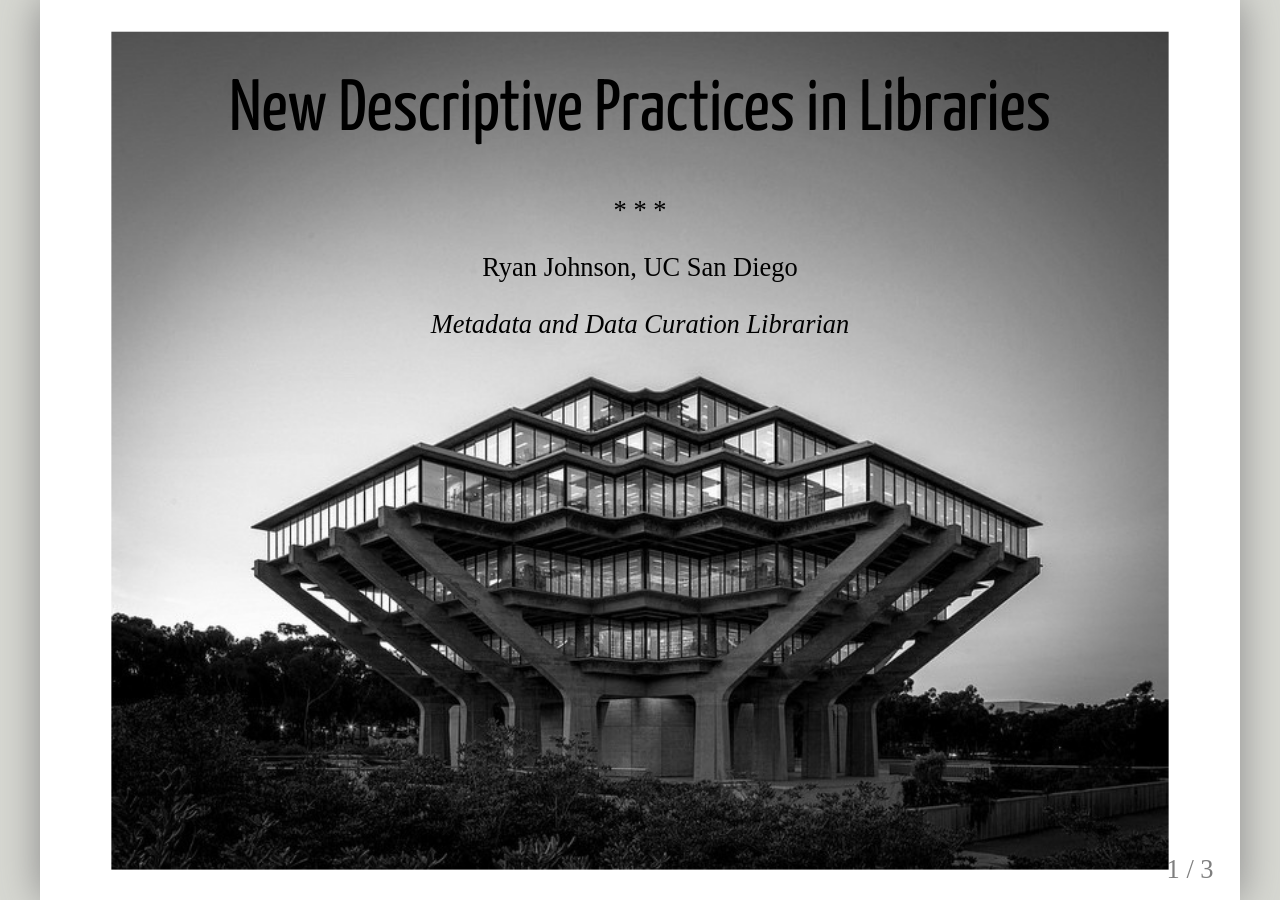
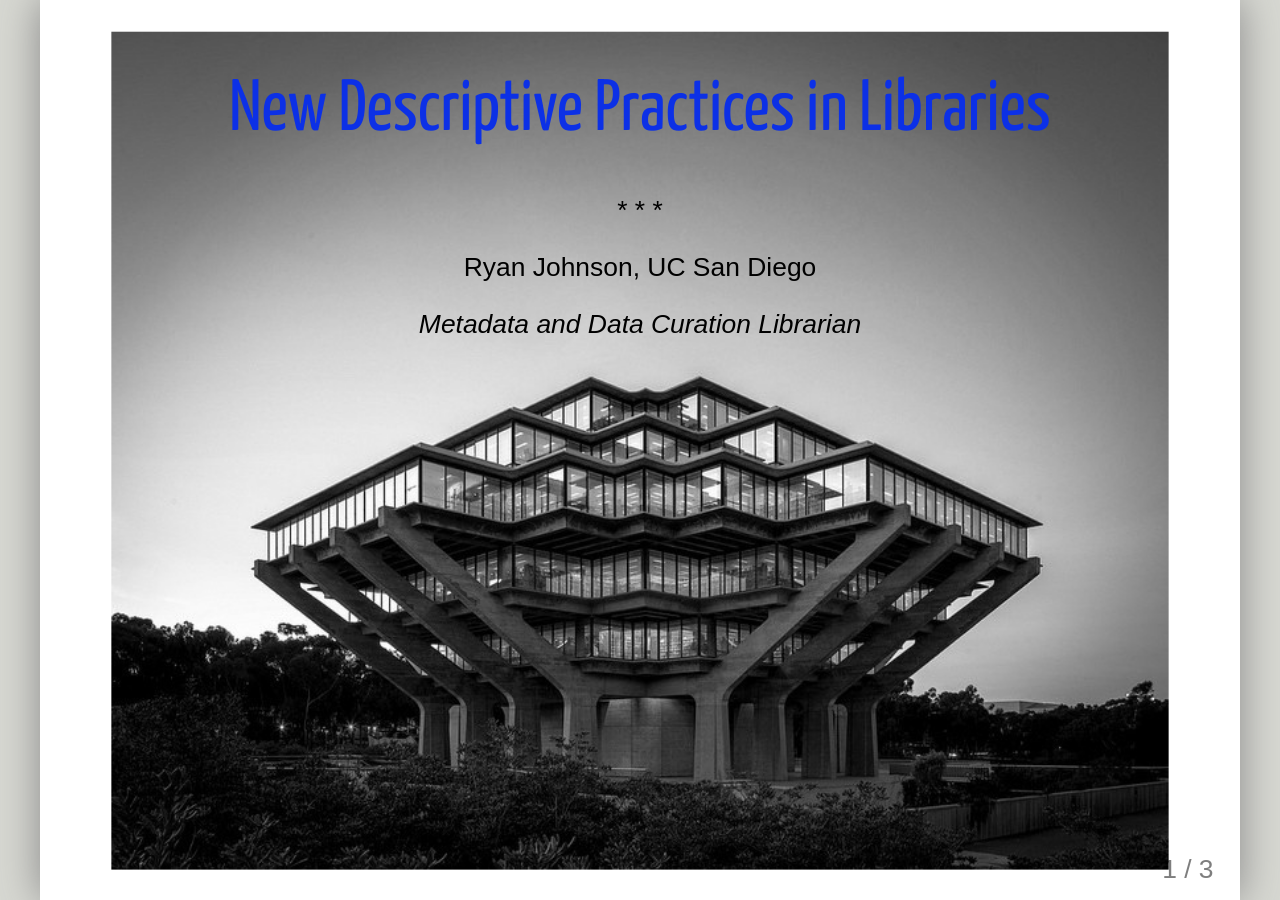
Before and after one commit to remerjohnson/remerjohnson.github.io, a Jekyll site: the page new-descriptive.html, which Jekyll copies as it is, in a window 1280 px wide. Built offline with Jekyll 4.4.1, drawn with Linux system fonts in a browser that asks for light colours; some web fonts are replaced.

Commit message:
Lot of CSS tweaks

````diff
--- a/new-descriptive.html
+++ b/new-descriptive.html
@@ -5,10 +5,10 @@
     <meta charset="utf-8">
     <style>
       @import url(https://fonts.googleapis.com/css?family=Yanone+Kaffeesatz);
-      @import url(https://fonts.googleapis.com/css?family=Droid+Serif:400,700,400italic);
+      @import url(https://fonts.googleapis.com/css?family=Fira+Sans+Condensed:400,700,400italic);
       @import url(https://fonts.googleapis.com/css?family=Ubuntu+Mono:400,700,400italic);
 
-      body { font-family: 'Droid Serif'; }
+      body { font-family: 'Fira Sans Condensed', sans-serif; }
       h1, h2, h3 {
         font-family: 'Yanone Kaffeesatz';
         font-weight: normal;
@@ -19,6 +19,17 @@
       }
       li p { line-height: 1.25em; }
       .red { color: #fa0000; }
+      .darkblue { color: #0c30e6; }
+      a, a > code {
+        color: rgb(42, 110, 235);
+        text-decoration: none;
+      }
+      code {
+        background: #e7e8e2;
+        border-radius: 5px;
+      }
+      .remark-code, .remark-inline-code { font-family: 'Ubuntu Mono'; }
+      .remark-code-line-highlighted     { background-color: #dcded3; }
       .inverse {
         background: #272822;
         color: #777872;
@@ -28,7 +39,6 @@
         color: #f3f3f3;
         line-height: 0.8em;
       }
-      .remark-code, .remark-inline-code { font-family: 'Ubuntu Mono'; }
     </style>
   </head>
   <body>
@@ -64,14 +72,43 @@
 class: inverse
 # Introduction
 
+
 ---
 Hello world!
+
+Let's do some `code`
+
+Now let's look at some XML code:
+
+```xml
+<!DOCTYPE html>
+<html>
+  <head>
+    <style type="text/css">
+      /* Slideshow styles */
+    </style>
+  </head>
+  <body>
+*    <textarea id="source">
+      <!-- Slideshow Markdown -->
+    &lt;/textarea&gt;
+*    <script src="remark.js">
+    </script>
+    <script>
+*      var slideshow = remark.create();
+    </script>
+  </body>
+</html>
+```
 
     </textarea>
     <script src="/scripts/remark-latest.min.js" type="text/javascript">
     </script>
     <script type="text/javascript">
-      var slideshow = remark.create();
+    var slideshow = remark.create({
+        highlightStyle: 'github',
+        highlightLines: true
+      }) ;
     </script>
   </body>
 </html>
````
Also changed, not shown: other parts of new-descriptive.html (+2 -4 lines).
